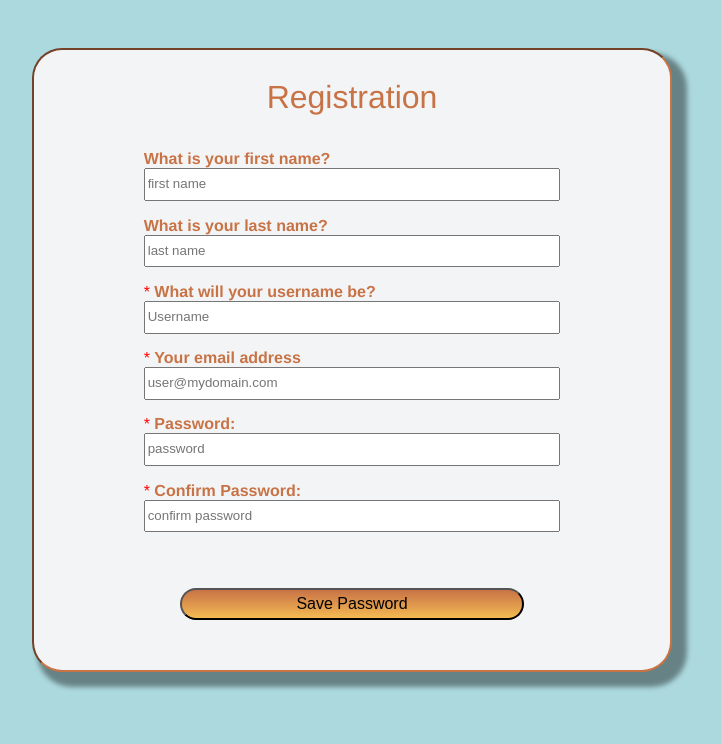
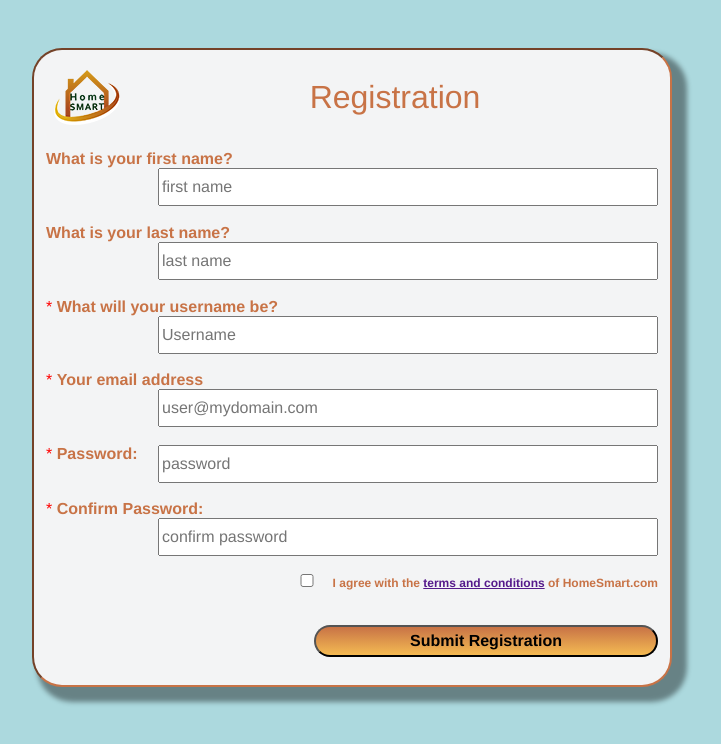
Before and after one commit to jnashsiegle/JQuery-Ajax-HTML-Weather-API-Projects, a PHP site: page /register.html in a window 1280 px wide. Shown: the top 744 px of the page, without its empty margins (288-1009 px from the left). Run offline with PHP 8.4, Linux system fonts and the light colour scheme; some libraries are stand-ins or nearby versions.

Commit message:
Caught Major error - fixed..final upload

```diff
--- a/wk1/Nash_Jana_Project1/admin.html
+++ b/wk1/Nash_Jana_Project1/admin.html
@@ -4,7 +4,9 @@
 <head lang="en">
     <meta charset="UTF-8">
     <title>Account Dashboard</title>
+    <link rel="stylesheet" href="css/normalize.css">
     <link rel="stylesheet" href="css/style.css?v=1">
+
 </head>
 <body>
 <header>
--- a/wk1/Nash_Jana_Project1/css/rStyle.css
+++ b/wk1/Nash_Jana_Project1/css/rStyle.css
@@ -42,9 +42,14 @@ p {
     font-weight: 400;
     line-height: 1.250em;
 }
+img{
+    float: left;
+    margin: 1.250em auto 0 1.250em;
+}
 
  #register {                    /*container for form*/
      display: block;
+
      margin: 3em auto 0 auto;
      max-width: 50%;
     text-align: center;
@@ -71,22 +76,39 @@ input {
     width: 31.250em;
     line-height: 2em;
     float: right;
+    font-weight: lighter;
+    font-family: 'Helvetica Neue', Helvetica, Arial, sans-serif;
 }
+
 fieldset {
-    width: 18.750em;
     display: block;
     text-align: left;
     border: 0;
-    margin: 0 auto;
 }
 input#passwordInput{
     width:31.250em;
 }
+/*terms and agreement checkbox*/
+
+input[type = "checkbox"] {
+    margin-right: .325em;
+    display: inline-block;
+    width: 3em;
+    float: none;
+}
+p.checkboxAgree{
+    float: right;
+    display: inline-block;
+    margin: 0 auto;
+    font-size: .75em;
+}
+
 input.btn{
     color: #000;
     width:21.5em;
     height: 2em;
     font-size:1em;
+    font-weight: bold;
     line-height: 1em;
     -webkit-border-radius: 30px;
     -moz-border-radius: 30px;
@@ -100,13 +122,10 @@ input.btn{
     background: -o-linear-gradient(top,  #c87346 0%,#f4ba52 100%); /* Opera 11.10+ */
     background: -ms-linear-gradient(top,  #c87346 0%,#f4ba52 100%); /* IE10+ */
     background: linear-gradient(to bottom,  #c87346 0%,#f4ba52 100%); /* W3C */
-    margin: 2.5em auto;
+    margin: 1em auto;
     display: block;
 }
-#passwordStrength{
-    color: red;
-    font-weight: bold;
-}
+
 
 /* asterisk for required */
 .red {
--- a/wk1/Nash_Jana_Project1/js/password.js
+++ /dev/null
@@ -1,51 +0,0 @@
-/**
- * Jana Nash-Siegle.
- */
-
-
-$(document).ready(function() {
-
-    $('#passwordInput, #confirmPasswordInput').on('keyup', function(e) {
-
-        if($('#passwordInput').val() == '' && $('#confirmPasswordInput').val() == '')
-        {
-            $('#passwordStrength').removeClass().html('');
-
-            return false;
-        }
-
-        if($('#passwordInput').val() != '' && $('#confirmPasswordInput').val() != '' && $('#passwordInput').val() != $('#confirmPasswordInput').val())
-        {
-            $('#passwordStrength').removeClass().addClass('alert alert-error').html('Passwords do not match!');
-
-            return false;
-        }
-
-        // Must have capital letter, numbers and lowercase letters
-        var strongRegex = new RegExp("^(?=.{8,})(?=.*[A-Z])(?=.*[a-z])(?=.*[0-9])(?=.*\\W).*$", "g");
-
-        // Must have either capitals and lowercase letters or lowercase and numbers
-        var mediumRegex = new RegExp("^(?=.{7,})(((?=.*[A-Z])(?=.*[a-z]))|((?=.*[A-Z])(?=.*[0-9]))|((?=.*[a-z])(?=.*[0-9]))).*$", "g");
-
-        // Must be at least 6 characters long
-        var okRegex = new RegExp("(?=.{6,}).*", "g");
-
-        if (okRegex.test($(this).val()) === false) {
-            // If ok regex doesn't match the password
-            $('#passwordStrength').removeClass().addClass('alert alert-error').html('Password must be 6 characters long.');
-
-        } else if (strongRegex.test($(this).val())) {
-            // If reg ex matches strong password
-            $('#passwordStrength').removeClass().addClass('alert alert-success').html('Good Password!');
-        } else if (mediumRegex.test($(this).val())) {
-            // If medium password matches the reg ex
-            $('#passwordStrength').removeClass().addClass('alert alert-info').html('Make your password stronger with more capital letters, more numbers and special characters!');
-        } else {
-            // If password is ok
-            $('#passwordStrength').removeClass().addClass('alert alert-error').html('Weak Password, try using numbers and capital letters.');
-        }
-
-        return true;
-    });
-
-});
--- a/wk1/Nash_Jana_Project1/register.html
+++ b/wk1/Nash_Jana_Project1/register.html
@@ -5,7 +5,9 @@
 <head>
     <meta charset="UTF-8">
     <title>Register</title>
+    <link rel="stylesheet" href="css/normalize.css">
     <link rel="stylesheet" href="css/rStyle.css?v=1">
+
 </head>
 
 <body>
@@ -13,6 +15,7 @@
 
 
         <form id = "register" method = "post">
+            <img src = "images/House_Logo.png" alt = "HomeSmart.com">
             <h1>Registration</h1>
             <fieldset>
                 <div class = "">
@@ -46,19 +49,23 @@
                 <div class = "required">
                     <label for="passwordInput">Password: <input type="password" id="passwordInput" name="passwordInput" placeholder = "password" required aria-required = "true">
                     </label>
-                    <div class="pS" id="passwordStrength"></div>
                 </div>
             </fieldset>
 
             <fieldset>
                 <div class = "required">
-                    <label for="confirmPasswordInput">Confirm Password: <input type="password" id="confirmPasswordInput" name="confirmPasswordInput" placeholder = "confirm password" onkeyup="checkPass(); return false;" required aria-required = "true"></label>
-                    <span id="confirmMessage" class="confirmMessage"></span>
-                    <div class = "cP" id = "checkPass"></div>
+                    <label for="confirmPasswordInput">Confirm Password: <input type="password" id="confirmPasswordInput" name="confirmPasswordInput" placeholder = "confirm password"  required aria-required = "true"></label>
                 </div>
             </fieldset>
+
             <fieldset>
-            <input type="submit" value="Save Password" class="btn">
+                <p class = "checkboxAgree"> <input type="checkbox" id = "agree" name="checkbox" value="checkbox"/>
+                    <label for = "agree">I agree with the <a href="">terms and conditions</a> of HomeSmart.com</label>
+                </p>
+            </fieldset>
+
+            <fieldset>
+            <input type="submit" value="Submit Registration" class="btn">
                 </fieldset>
         </form>
 
@@ -73,7 +80,6 @@
     <!-- main -->
     <script type="text/javascript" src="js/main.js"></script>
     <script type = "text/javascript" src = "js/respond.min.js"></script>
-    <script src = "js/password.js"></script>
 
 </body>
 </html>
```
Also changed, not shown: wk1/Nash_Jana_Project1/css/style.css (+12 -6 lines), wk1/Nash_Jana_Project1/index.html (+4 -3 lines).
